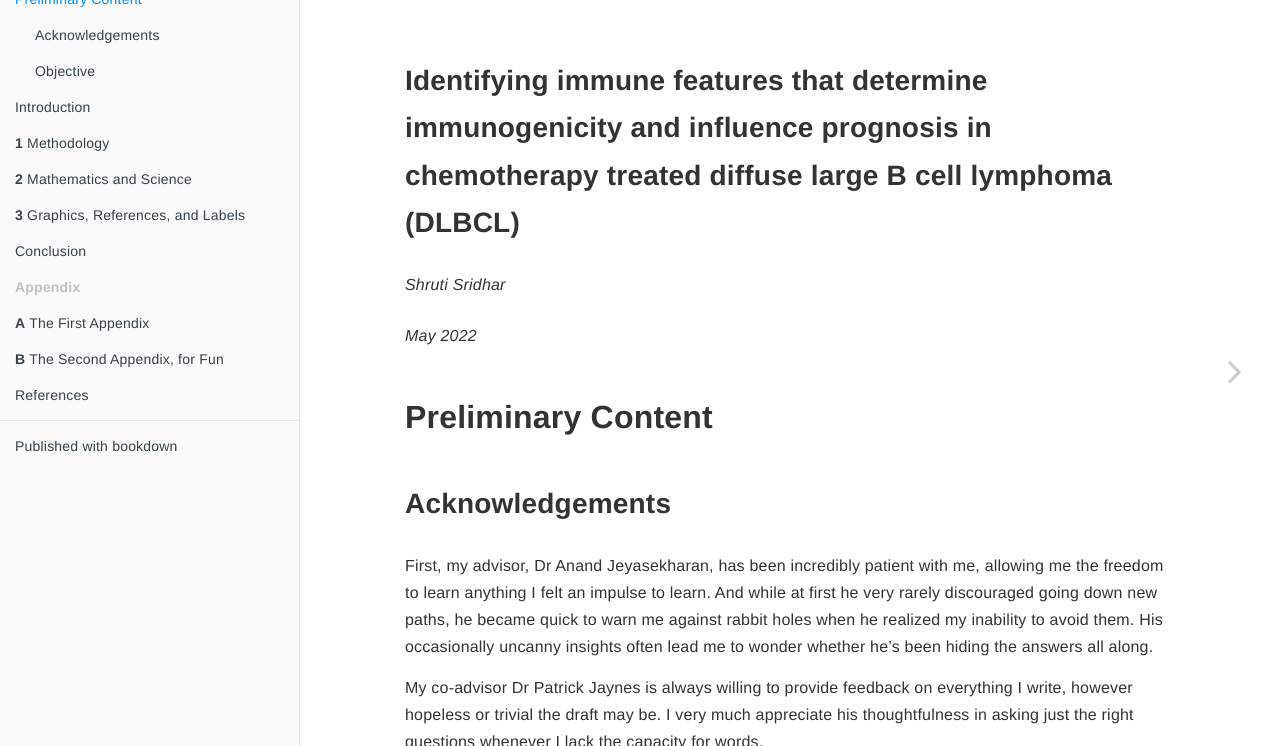
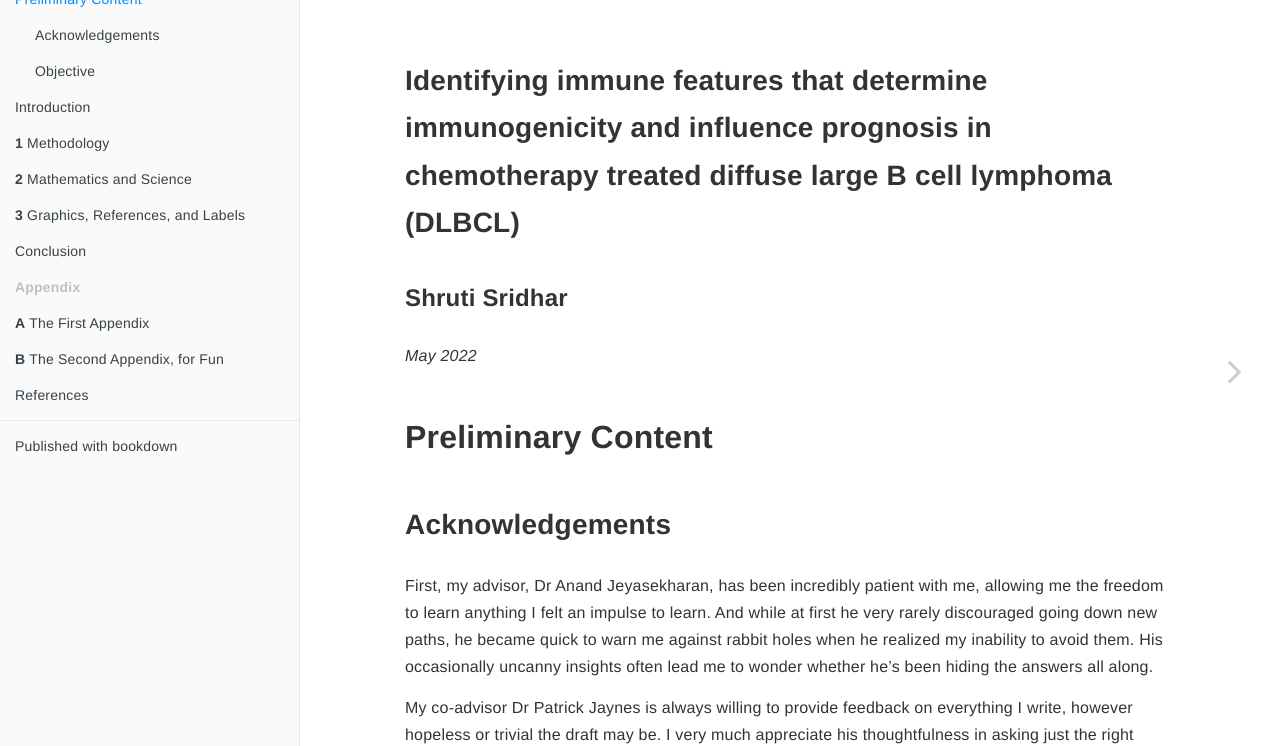
Before and after one commit to shrutisridhar99/FinalThesis, a plain HTML site: page index.html in a window 1280 px wide. Shown: the part 54-800 px from the top of the page. Drawn offline with nearby package versions, Linux system fonts and the light colour scheme; some packages are replaced by stand-ins of ours.

Commit message:
Update index.html

```diff
--- a/index.html
+++ b/index.html
@@ -210,7 +210,7 @@ div.csl-indent {
             <section class="normal" id="section-">
 <div id="header">
 <h2 class="title">Identifying immune features that determine immunogenicity and influence prognosis in chemotherapy treated diffuse large B cell lymphoma (DLBCL)</h2>
-<p class="author"><em>Shruti Sridhar</em></p>
+<h3 class="author">Shruti Sridhar</h3>
 <p class="date"><em>May 2022</em></p>
 </div>
 <div id="preliminary-content" class="section level1 unnumbered hasAnchor">
```
